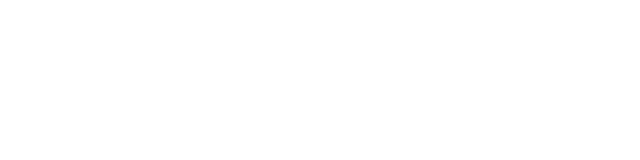
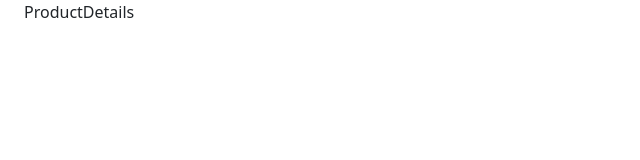
Before and after one commit to mithildani/Auction-Sphere, a React (Create React App) app: page /details in a window 1280 px wide. Before the commit this address had no page. Shown: the top 160 px of the page, without its empty margins (0-640 px from the left). Built offline with nearby package versions, Linux system fonts and the light colour scheme.

Commit message:
ProductDetails routing and boilerplate

```diff
--- a/src/App.js
+++ b/src/App.js
@@ -5,6 +5,7 @@ import Signup from "./components/LoginSignup/Signup";
 import Login from "./components/LoginSignup/Login";
 import Products from "./components/Products";
 import Sell from "./components/Sell";
+import ProductDetails from "./components/ProductDetails";
 
 function App() {
   return (
@@ -16,6 +17,7 @@ function App() {
         <Route path="/login" element={<Login />} />
         <Route path="/products" element={<Products />} />
         <Route path="/sell" element={<Sell />} />
+        <Route path="/details/" element={<ProductDetails />} />
       </Routes>
     </BrowserRouter>
   );
--- a/src/components/ProductCard.js
+++ b/src/components/ProductCard.js
@@ -1,4 +1,5 @@
 import React from "react";
+import { Link } from "react-router-dom";
 import {
   Card,
   CardImg,
@@ -30,7 +31,12 @@ const ProductCard = ({ product }) => {
         </CardBody>
         <Button
           color="warning"
-          style={{ width: "15%", marginLeft: "0.5rem", marginBottom: "0.5rem" }}
+          href="/details"
+          style={{
+            width: "15%",
+            marginLeft: "0.5rem",
+            marginBottom: "0.5rem",
+          }}
         >
           Details
         </Button>
--- /dev/null
+++ b/src/components/ProductDetails.js
@@ -0,0 +1,7 @@
+import React from "react";
+
+const ProductDetails = () => {
+  return <div>ProductDetails</div>;
+};
+
+export default ProductDetails;
```
Also changed, not shown: public/index.html (+0 -23 lines).
